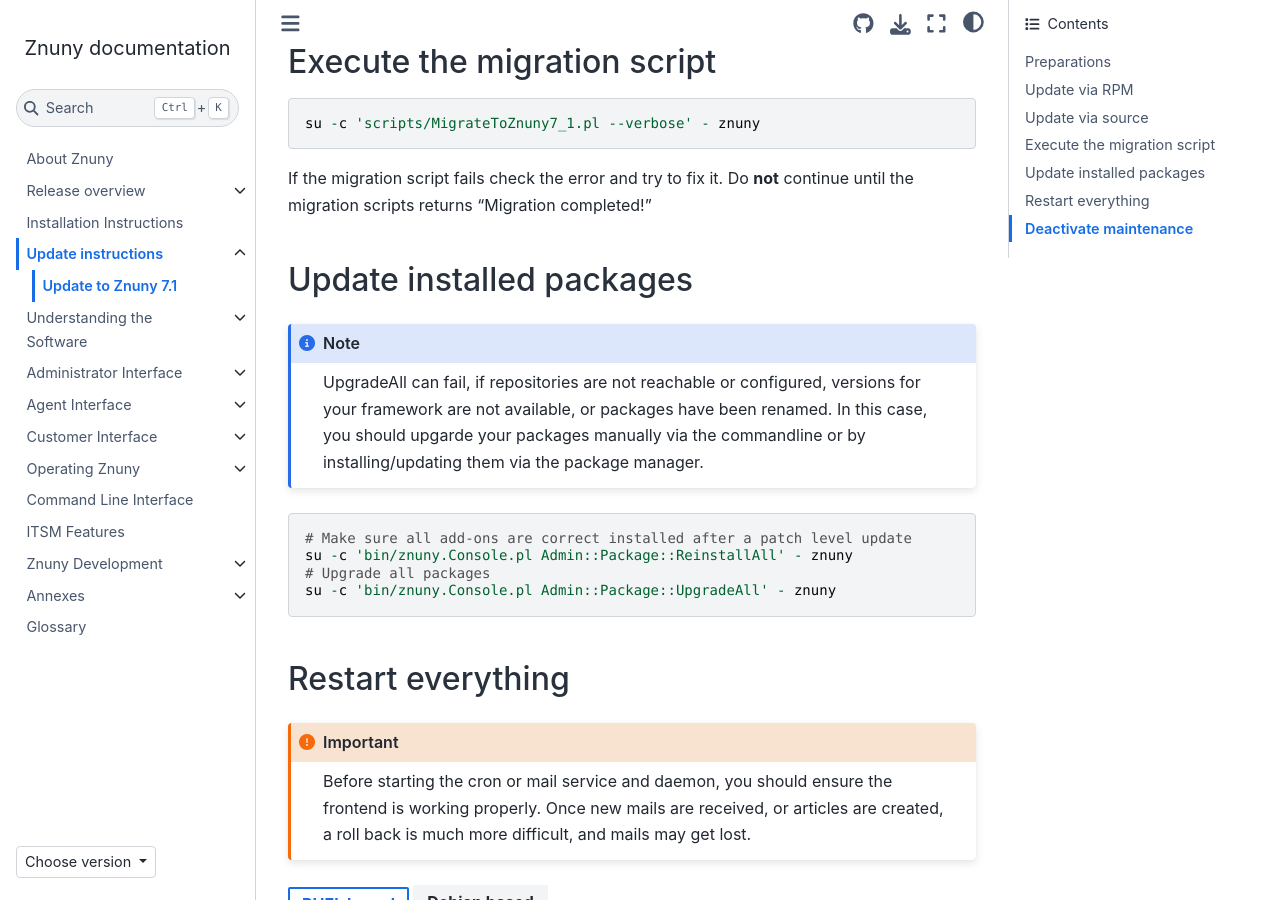
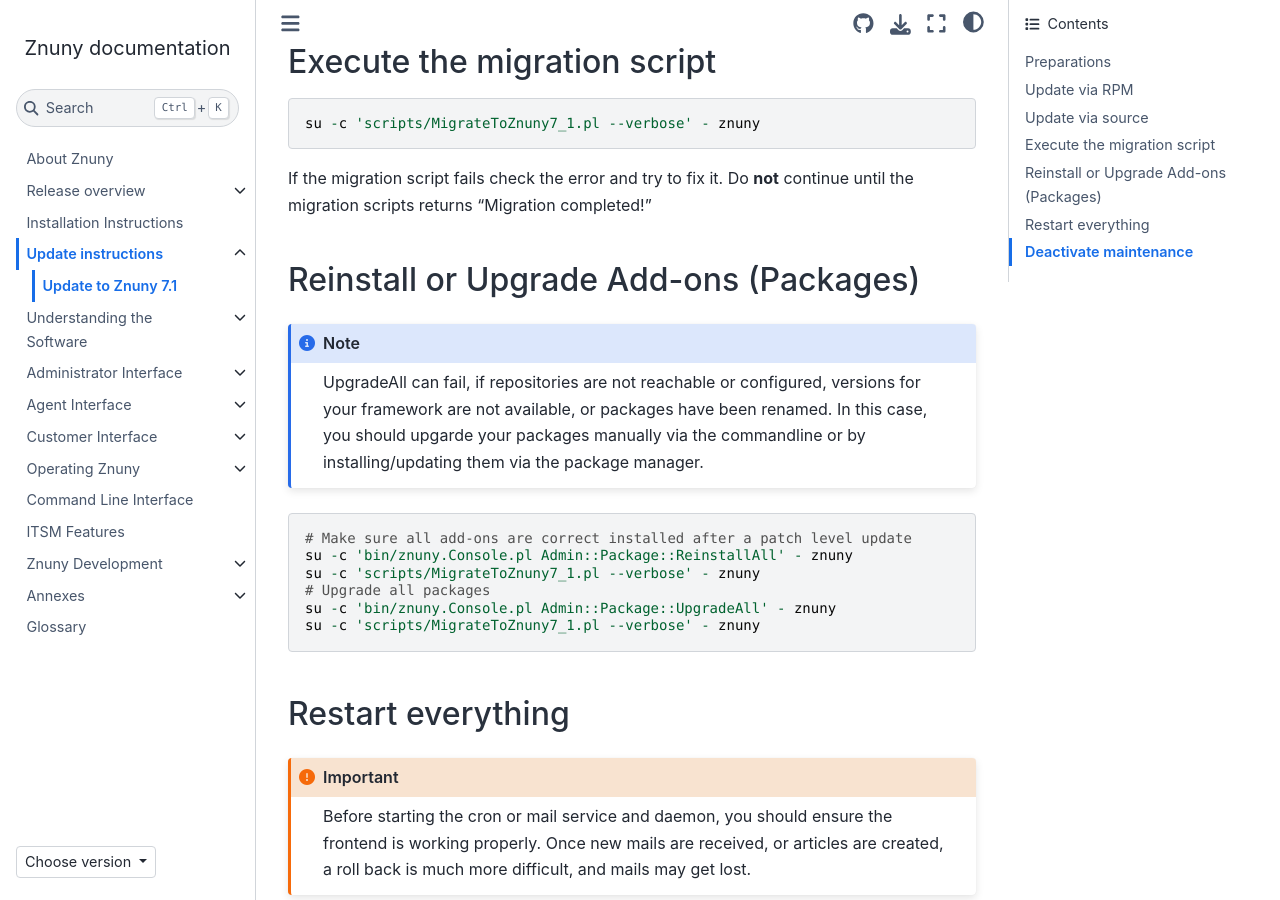
Before and after one commit to znuny/manual, a Sphinx documentation site: the page built from source/updating/update-7.1.rst, in a window 1280 px wide and 900 px high, scrolled down 2778 px. Built offline with Sphinx 7.4.7 and the Sphinx Book theme 1.1.4, drawn with Linux system fonts in a browser that asks for light colours.

Commit message:
More details regarding patch level update instructions

```diff
--- a/source/updating/update-7.1.rst
+++ b/source/updating/update-7.1.rst
@@ -134,8 +134,8 @@
 
 If the migration script fails check the error and try to fix it. Do **not** continue until the migration scripts returns "Migration completed!"
 
-Update installed packages
-*************************
+Reinstall or Upgrade Add-ons (Packages)
+***************************************
 
 .. note:: UpgradeAll can fail, if repositories are not reachable or configured, versions for your framework are not available, or packages have been renamed. In this case, you should upgarde your packages manually via the commandline or by installing/updating them via the package manager.
 
@@ -143,8 +143,10 @@
 
     # Make sure all add-ons are correct installed after a patch level update
     su -c 'bin/znuny.Console.pl Admin::Package::ReinstallAll' - znuny
+    su -c 'scripts/MigrateToZnuny7_1.pl --verbose' - znuny
     # Upgrade all packages
     su -c 'bin/znuny.Console.pl Admin::Package::UpgradeAll' - znuny
+    su -c 'scripts/MigrateToZnuny7_1.pl --verbose' - znuny
 
 
 ..
```
